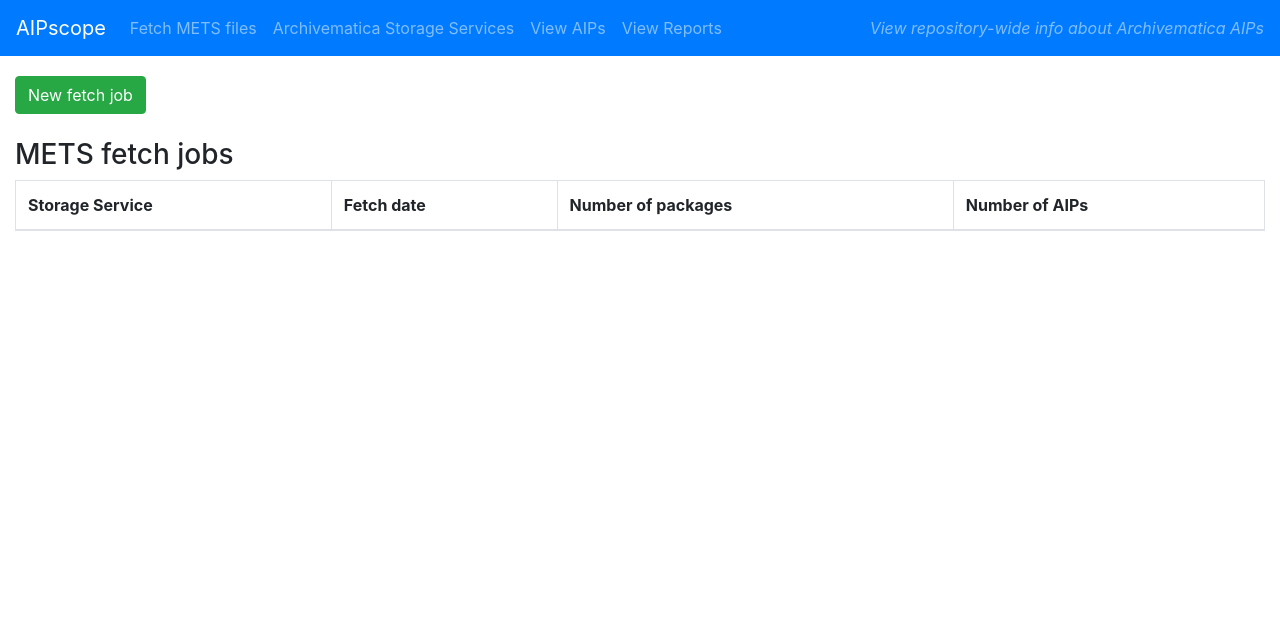
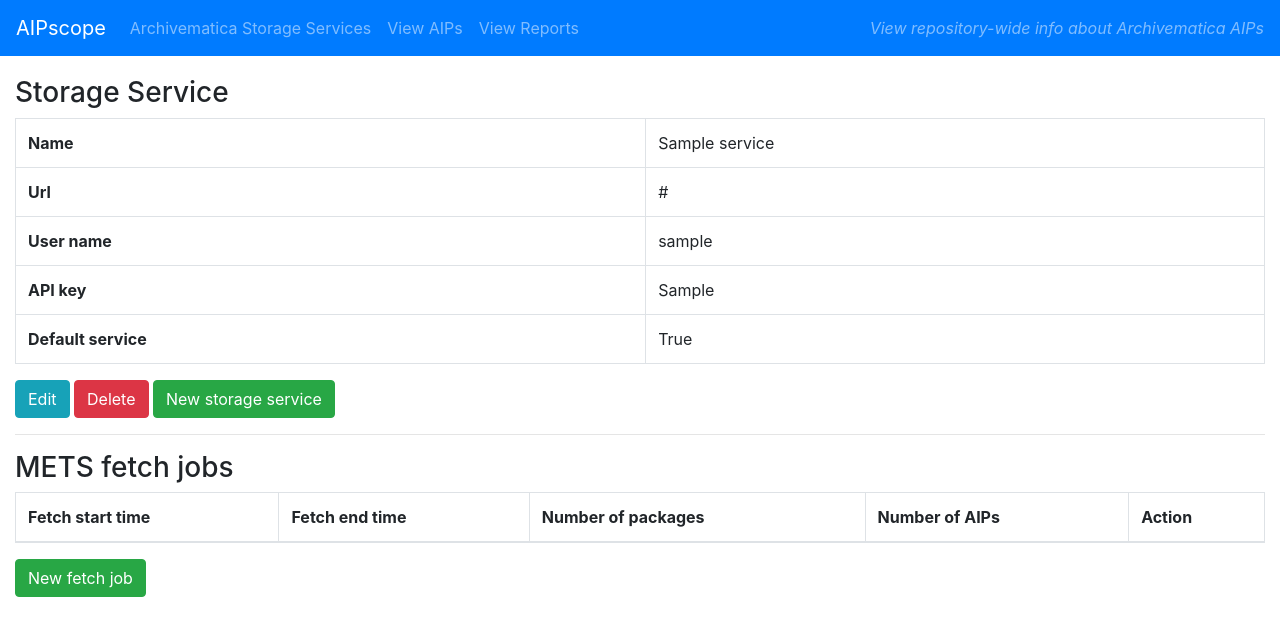
Before and after one commit to artefactual-labs/AIPscan, a Flask app: page / in a window 1280 px wide. Shown: the top 636 px of the page. Run offline with Flask 2, Linux system fonts and the light colour scheme; tables that the repository leaves empty hold one stand-in row (values such as "Sample post"); data that the repository does not hold is empty; some libraries are stand-ins or nearby versions.

Commit message:
add default SS option. change home display to default SS. add fetch jobs to SS display.

```diff
--- a/AIPscope/add_sample_data.py
+++ b/AIPscope/add_sample_data.py
@@ -9,12 +9,14 @@ def adddata():
         url="https://amdemo.artefactual.com:8000",
         user_name="test",
         api_key="cfbb2ae9677d80eac64c40f10ec84b865b4b4bc2",
+        default=True,
     )
     ss2 = storage_services(
         name="AM Bionic 1.11 QA",
         url="http://am111bionic.qa.archivematica.net:8000",
         user_name="test",
         api_key="test110x",
+        default=False,
     )
     fetch1 = fetch_jobs(
         total_packages="3",
--- a/AIPscope/models.py
+++ b/AIPscope/models.py
@@ -7,13 +7,15 @@ class storage_services(db.Model):
     url = db.Column(db.String(255))
     user_name = db.Column(db.String(255))
     api_key = db.Column(db.String(255))
+    default = db.Column(db.Boolean)
     fetch_jobs = db.relationship("fetch_jobs", backref="storage_services", lazy=True)
 
-    def __init__(self, name, url, user_name, api_key):
+    def __init__(self, name, url, user_name, api_key, default):
         self.name = name
         self.url = url
         self.user_name = user_name
         self.api_key = api_key
+        self.default = default
 
     def __repr__(self):
         return "<Storage Services '{}'>".format(self.name)
--- a/AIPscope/templates/base.html
+++ b/AIPscope/templates/base.html
@@ -14,13 +14,10 @@
     <div class="navbar-collapse" id="navbarNavDropdown">
       <ul class="navbar-nav">
         <li class="nav-item">
-          <a class="nav-link" href="#">Fetch METS files</a>
+          <a class="nav-link" href="/storage_services">Archivematica Storage Services</a>
         </li>
         <li class="nav-item">
-          <a class="nav-link" href="#">Archivematica Storage Services</a>
-        </li>
-        <li class="nav-item">
-          <a class="nav-link" href="#">View AIPs</a>
+          <a class="nav-link" href="/view_aips">View AIPs</a>
         </li>
         <li class="nav-item">
           <a class="nav-link" href="#">View Reports</a>
--- /dev/null
+++ b/AIPscope/templates/storage_service.html
@@ -0,0 +1,44 @@
+{% extends "base.html" %}
+
+{% block content %}
+
+<h2 class="h3">Storage Service</h2>
+
+<table class="table table-bordered table-condensed">
+  <tr><td><strong>Name</strong></td><td>{{ storageService.name }}</td></tr>
+  <tr><td><strong>Url</strong></td><td>{{ storageService.url}}</td></tr>
+  <tr><td><strong>User name</strong></td><td>{{ storageService.user_name}}</td></tr>
+  <tr><td><strong>API key</strong></td><td>{{ storageService.api_key}}</td></tr>
+  <tr><td><strong>Default service</strong></td><td>{{ storageService.default}}</td></tr>
+</table>
+<button type="button" class="btn btn-info">Edit</button>
+<button type="button" class="btn btn-danger">Delete</button>
+<button type="button" class="btn btn-success">New storage service</button>
+<hr />
+
+<h2 class="h3">METS fetch jobs</h2>
+
+<table class="table table-striped table-bordered table-condensed sortable">
+  <tr>
+  <td><strong>Fetch start time</strong></td>
+  <td><strong>Fetch end time</strong></td>
+  <td><strong>Number of packages</strong></td>
+  <td><strong>Number of AIPs</strong></td>
+  <td><strong>Action</strong></td>
+  </tr>
+  {% if metsFetchJobs %}
+    {% for metsFetchJob in metsFetchJobs %}
+      <tr>
+        <td>{{ metsFetchJob.download_start }}</td>
+        <td>{{ metsFetchJob.download_end }}</td>
+        <td>{{ metsFetchJob.total_packages }}</td>
+        <td>{{ metsFetchJob.total_aips }}</td>
+        <td><button type="button" class="btn btn-info">View</button>
+            <button type="button" class="btn btn-danger">Delete</button></td>
+      </tr>
+    {% endfor %}
+  {% endif %}
+</table>
+<button type="button" class="btn btn-success">New fetch job</button>
+
+{% endblock %}
--- a/AIPscope/templates/list_fetch_jobs.html
+++ b/AIPscope/templates/view_aips.html
@@ -1,11 +1,6 @@
 {% extends "base.html" %}
 
 {% block content %}
-<div>
-  <button type="button" class="btn btn-success">New fetch job</button>
-</div>
-<br/>
-
 
 <h2 class="h3">METS fetch jobs</h2>
 
@@ -15,14 +10,16 @@
   <td><strong>Fetch date</strong></td>
   <td><strong>Number of packages</strong></td>
   <td><strong>Number of AIPs</strong></td>
+  <td><strong>Action</strong></td>
   </tr>
   {% if metsFetchJobs %}
     {% for metsFetchJob in metsFetchJobs %}
       <tr>
-        <td>{{ metsFetchJob.storage_services.name }}</td>
+        <td><a href="/storage_service/{{ metsFetchJob.storage_service_id }}">{{ metsFetchJob.storage_services.name }}</a></td>
         <td>{{ metsFetchJob.download_end }}</td>
         <td>{{ metsFetchJob.total_packages }}</td>
         <td>{{ metsFetchJob.total_aips }}</td>
+        <td><button type="button" class="btn btn-info">View</button></td>
       </tr>
     {% endfor %}
   {% endif %}
--- a/AIPscope/views.py
+++ b/AIPscope/views.py
@@ -4,13 +4,43 @@ from .models import fetch_jobs, storage_services
 from .add_sample_data import adddata
 
 
-@app.route("/")
-def home():
-    metsFetchJobs = fetch_jobs.query.all()
-    return render_template("list_fetch_jobs.html", metsFetchJobs=metsFetchJobs)
+@app.route("/", methods=["GET"])
+def ss_default():
+    storageService = storage_services.query.filter_by(default=True).first()
+    metsFetchJobs = fetch_jobs.query.filter_by(
+        storage_service_id=storageService.id
+    ).all()
+    return render_template(
+        "storage_service.html",
+        storageService=storageService,
+        metsFetchJobs=metsFetchJobs,
+    )
 
 
-@app.route("/add_sample_data")
+@app.route("/storage_service/<id>", methods=["GET"])
+def storage_service(id):
+    storageService = storage_services.query.get(id)
+    metsFetchJobs = fetch_jobs.query.filter_by(storage_service_id=id).all()
+    return render_template(
+        "storage_service.html",
+        storageService=storageService,
+        metsFetchJobs=metsFetchJobs,
+    )
+
+
+@app.route("/storage_services", methods=["GET"])
+def ss():
+    storageServices = storage_services.query.all()
+    return render_template("storage_services.html", storageServices=storageServices)
+
+
+@app.route("/view_aips", methods=["GET"])
+def view_aips():
+    metsFetchJobs = fetch_jobs.query.all()
+    return render_template("view_aips.html", metsFetchJobs=metsFetchJobs)
+
+
+@app.route("/add_sample_data", methods=["GET"])
 def add_sample_data():
     adddata()
     return render_template("add_sample_data.html")
```
Also changed, not shown: AIPscope/templates/storage_services.html (added, +22 -0 lines).
